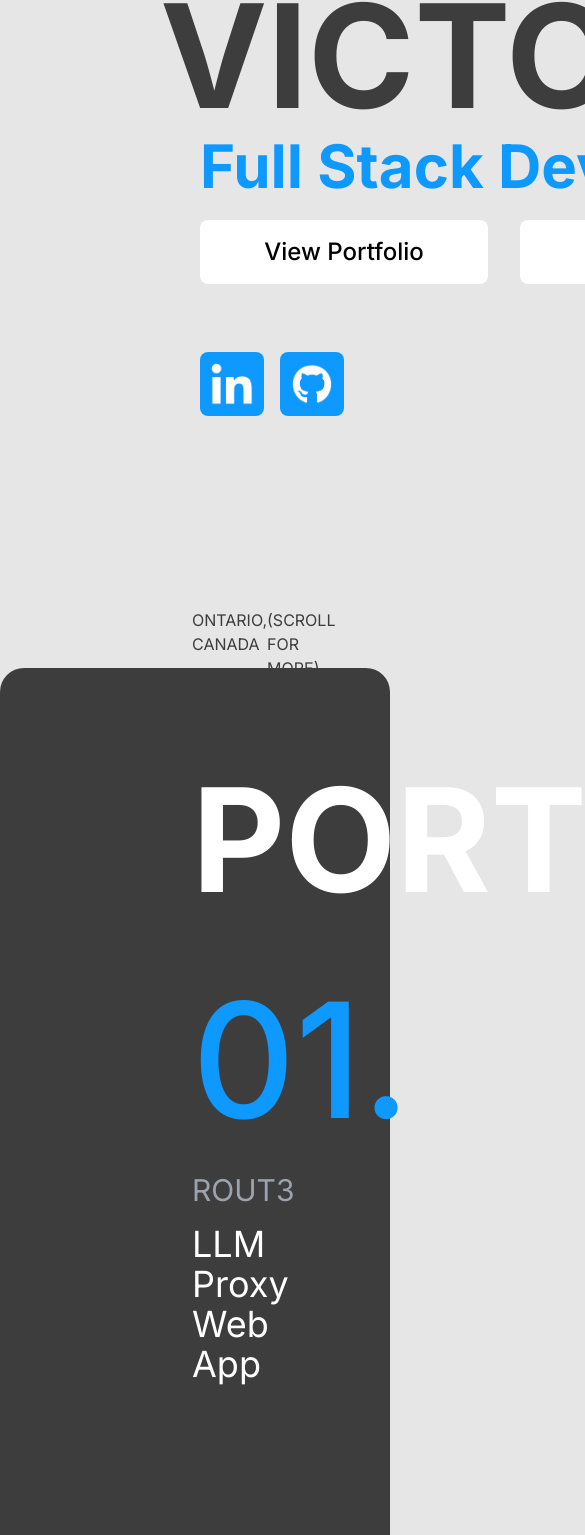
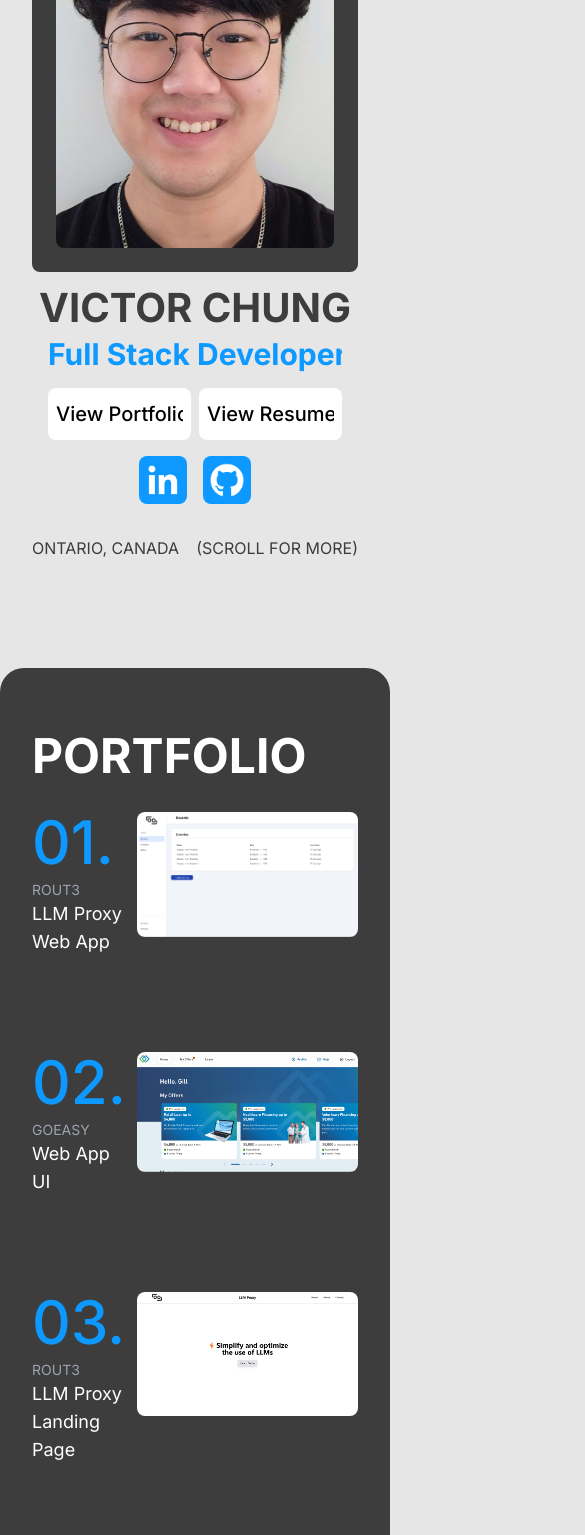
Before and after one commit to TheVicBro/portfolio, a Next.js app: page / in a window 390 px wide. Shown: the part 320-1855 px from the top of the page, 585 px wide, since content can reach past the window. Built offline with nearby package versions, Linux system fonts and the light colour scheme.

Commit message:
Mobile responsiveness added

```diff
--- a/src/app/globals.css
+++ b/src/app/globals.css
@@ -8,14 +8,18 @@ html {
 
 :root {
   background: #E6E6E6;
+  --padding-left: 0.5rem;
+  --padding-right: 0.5rem;
+  --width: 10rem;
+  --width-social: 3rem;
 }
 
 .cursor {
-  width: 50px;
-  height: 50px;
+  width: 20px;
+  height: 20px;
   background-color: #0D99FF;
   color: white;
-  font-size: 8px;
+  font-size: 4px;
   font-weight: 700;
   position: fixed;
   border-radius: 50%;
@@ -28,3 +32,17 @@ html {
   justify-content: center;
   text-align: center;
 }
+
+@media (min-width: 1024px) {
+  :root {
+    --padding-left: 2rem;
+    --padding-right: 2rem;
+    --width: 18rem;
+    --width-social: 4rem;
+  }
+  :cursor {
+    width: 50px;
+    height: 50px;
+    font-size: 8px;
+  }
+}
--- a/src/app/page.tsx
+++ b/src/app/page.tsx
@@ -15,8 +15,28 @@ type FormData = {
 
 export default function Home() {
   const { scrollY } = useScroll();
-  const opacity = useTransform(scrollY, [0, 1500], [1, 0]);
-  const y = useTransform(scrollY, [0, 1500], [0, 200]);
+  const [scrollRange, setScrollRange] = useState({ start: 0, end: 1500 });
+
+  useEffect(() => {
+    const handleResize = () => {
+      if (window.innerWidth < 1024) {
+        setScrollRange({ start: 0, end: 800 });
+      } else {
+        setScrollRange({ start: 0, end: 1500 });
+      }
+    };
+
+    handleResize(); // Set the initial state based on the current width
+    window.addEventListener('resize', handleResize);
+
+    return () => {
+      window.removeEventListener('resize', handleResize);
+    };
+  }, []);
+
+  const opacity = useTransform(scrollY, [scrollRange.start, scrollRange.end], [1, 0]);
+  const y = useTransform(scrollY, [scrollRange.start, scrollRange.end], [0, 200]);
+
   const [isMainClickable, setIsMainClickable] = useState(true);
 
   useEffect(() => {
@@ -142,13 +162,13 @@ export default function Home() {
       >Learn More</motion.div>
       <motion.div
         ref={topRefView}
-        className="flex items-center justify-between 5xl:p-16 p-12 5xl:px-48 px-40 text-lightblack"
+        className="flex items-center justify-between 5xl:p-16 lg:p-12 p-6 5xl:px-48 lg:px-40 px-8 text-lightblack"
         initial={{ opacity: 0, y: -140 }}
         animate={{ opacity: 1, y: 0 }}
         transition={{ duration: 1, ease: 'easeOut' }}
       >
         <div className="5xl:text-6xl text-5xl font-bold">VC</div>
-        <div className="flex items-row 5xl:text-4xl text-3xl font-semibold 5xl:space-x-28 space-x-24">
+        <div className="flex lg:flex-row flex-col lg:items-row 5xl:text-4xl text-2xl font-semibold 5xl:space-x-28 lg:space-x-24 space-x-0 space-y-0">
           {["Portfolio", "About", "Contact"].map((item) => (
             <motion.div
               key={item}
@@ -192,12 +212,12 @@ export default function Home() {
         initial={{ opacity: 1, y: 0 }}
         transition={{ ease: 'easeOut' }}
       >
-        <div className="flex justify-between 5xl:pt-48 5xl:px-48 pt-36 px-40">
-          <div className="flex flex-col justify-between">
+        <div className="flex lg:flex-row flex-col-reverse justify-between 5xl:pt-48 5xl:px-48 lg:pt-36 lg:px-40 px-8">
+          <div className="flex flex-col justify-between lg:text-left text-center">
             <div>
               <div className="truncate">
                 <motion.div
-                  className="mt-4 5xl:text-12xl text-9xl font-bold text-lightblack leading-none"
+                  className="mt-4 5xl:text-12xl 4xl:text-9xl 3xl:text-8.5xl lg:text-7xl text-4.5xl font-bold text-lightblack leading-none"
                   initial={{ y: "100%" }}
                   animate={{ y: "0%" }}
                   transition={{ duration: 1, ease: "easeOut" }}
@@ -205,10 +225,10 @@ export default function Home() {
                   VICTOR CHUNG
                 </motion.div>
               </div>
-              <div className="mt-2 5xl:px-12 px-10">
+              <div className="mt-2 5xl:px-12 lg:px-10 px-4">
                 <div className="truncate pb-2">
                   <motion.div
-                    className="5xl:text-7xl text-6xl font-bold text-skyblue"
+                    className="5xl:text-7xl lg:text-6xl text-3xl font-bold text-skyblue"
                     initial={{ y: "-110%" }}
                     animate={{ y: "0%" }}
                     transition={{ duration: 1, ease: "easeOut" }}
@@ -216,11 +236,11 @@ export default function Home() {
                     Full Stack Developer
                   </motion.div>
                 </div>
-                <div className="5xl:mt-6 mt-4 space-x-8">
+                <div className="flex 5xl:mt-6 mt-2 lg:space-x-8 space-x-2 lg:justify-start justify-center">
                   <motion.button
-                    className="rounded-lg bg-white 5xl:text-3xl text-2xl font-medium 5xl:py-6 py-4 overflow-hidden whitespace-nowrap"
+                    className="rounded-lg bg-white 5xl:text-3xl lg:text-2xl text-xl font-medium 5xl:py-6 lg:py-4 py-3 overflow-hidden whitespace-nowrap"
                     initial={{ width: 0, paddingLeft: 0, paddingRight: 0 }}
-                    animate={{ width: "18rem", paddingLeft: "2rem", paddingRight: "2rem" }}
+                    animate={{ width: "var(--width)", paddingLeft: "var(--padding-left)", paddingRight: "var(--padding-right)" }}
                     transition={{ duration: 1, ease: "easeOut" }}
                     whileTap={{ scale: 0.85 }}
                     onClick={() => portfolioRef.current?.scrollIntoView({ behavior: 'smooth' })}
@@ -228,9 +248,9 @@ export default function Home() {
                     <p className="line-clamp-1">View Portfolio</p>
                   </motion.button>
                   <motion.button
-                    className="rounded-lg bg-white 5xl:text-3xl text-2xl font-medium 5xl:py-6 py-4 overflow-hidden whitespace-nowrap"
+                    className="rounded-lg bg-white 5xl:text-3xl lg:text-2xl text-xl font-medium 5xl:py-6 lg:py-4 py-3 overflow-hidden whitespace-nowrap"
                     initial={{ width: 0, paddingLeft: 0, paddingRight: 0 }}
-                    animate={{ width: "18rem", paddingLeft: "2rem", paddingRight: "2rem" }}
+                    animate={{ width: "var(--width)", paddingLeft: "var(--padding-left)", paddingRight: "var(--padding-right)" }}
                     whileTap={{ scale: 0.85 }}
                     transition={{ duration: 1, ease: "easeOut" }}
                     onClick={openResume}
@@ -240,44 +260,44 @@ export default function Home() {
                 </div>
               </div>
             </div>
-            <div className="flex justify-between items-end">
-              <div className="flex space-x-4 5xl:px-12 px-10">
+            <div className="flex lg:justify-between justify-center items-end">
+              <div className="flex space-x-4 5xl:px-12 lg:px-10 px-4 lg:mt-0 mt-4">
                 <Link href="https://www.linkedin.com/in/victor-chung-ca/" target="_blank" rel="noopener noreferrer">
                   <motion.button
-                    className="flex justify-center items-center rounded-lg bg-skyblue w-16 h-16"
+                    className="flex justify-center items-center rounded-lg bg-skyblue lg:h-16 h-12"
                     initial={{ width: 0 }}
-                    animate={{ width: "4rem" }}
+                    animate={{ width: "var(--width-social)" }}
                     transition={{ duration: 1, ease: "easeOut" }}
                     layout="preserve-aspect"
                     whileTap={{ scale: 0.85 }}
                   >
-                    <div className="w-14 h-14 relative">
+                    <div className="lg:w-14 lg:h-14 w-10 h-10 relative">
                       <Image src="/linkedin.png" alt="LinkedIn" layout="fill" />
                     </div>
                   </motion.button>
                 </Link>
                 <Link href="https://github.com/TheVicBro" target="_blank" rel="noopener noreferrer">
                   <motion.button
-                    className="flex justify-center items-center rounded-lg bg-skyblue w-16 h-16"
+                    className="flex justify-center items-center rounded-lg bg-skyblue lg:h-16 h-12"
                     initial={{ width: 0 }}
-                    animate={{ width: "4rem" }}
+                    animate={{ width: "var(--width-social)" }}
                     transition={{ duration: 1, ease: "easeOut" }}
                     layout="preserve-aspect"
                     whileTap={{ scale: 0.85 }}
                   >
-                    <div className="w-14 h-14 relative">
+                    <div className="lg:w-14 lg:h-14 w-12 h-12 relative">
                       <Image src="/github.png" alt="GitHub" layout="fill" />
                     </div>
                   </motion.button>
                 </Link>
               </div>
               <div className="relative">
-                <div className="absolute z-10 5xl:bottom-40 bottom-28 5xl:right-20 right-16 5xl:w-64 5xl:h-60 w-48 h-40 bg-white rounded-lg"></div>
-                <div className="absolute z-10 bottom-0 5xl:right-48 right-36 5xl:w-64 5xl:h-56 w-48 h-40 bg-white rounded-lg"></div>
+                <div className="absolute z-10 5xl:bottom-40 bottom-28 5xl:right-20 right-16 5xl:w-64 5xl:h-60 4xl:w-48 4xl:h-40 bg-white rounded-lg"></div>
+                <div className="absolute z-10 bottom-0 5xl:right-48 right-36 5xl:w-64 5xl:h-56 4xl:w-48 4xl:h-40 bg-white rounded-lg"></div>
               </div>
             </div>
           </div>
-          <div className="bg-lightblack w-1/4 h-112 5xl:h-160 rounded-lg">
+          <div className="bg-lightblack lg:w-1/4 h-112 5xl:h-160 rounded-lg">
             <motion.div
               initial={{ height: 0 }}
               animate={{ height: "100%" }}
@@ -290,33 +310,33 @@ export default function Home() {
           </div>
         </div>
         <div className="relative">
-          <div className="flex 5xl:mt-64 mt-48 px-48 justify-between text-lightblack">
+          <div className="flex 5xl:mt-64 lg:mt-48 mt-8 lg:px-48 px-8 justify-between text-lightblack">
             <div>ONTARIO, CANADA</div>
             <div>(SCROLL FOR MORE)</div>
           </div>
         </div>
       </motion.div>
-      <div ref={portfolioRef} className="relative bg-lightblack z-20 rounded-3xl px-48 py-16">
+      <div ref={portfolioRef} className="relative bg-lightblack z-20 rounded-3xl lg:px-48 px-8 lg:py-32 py-16">
         <motion.div
           ref={portfolioRefView}
-          className="5xl:text-10xl text-9xl font-bold text-white mb-8"
+          className="5xl:text-10xl lg:text-9xl text-5xl font-bold text-white lg:mb-24 mb-8"
           initial={{ opacity: 0, y: -50 }}
           animate={portfolioInView ? { opacity: 1, y: 0 } : { opacity: 0, y: -50 }}
           transition={{ duration: 0.8, delay: 0.2 }}
         >
           PORTFOLIO
         </motion.div>
-        <div className="flex mb-36">
+        <div className="flex lg:mb-36 mb-24">
           <motion.div
             ref={portfolioItemRef1}
-            className="flex-col w-2/5 mr-8"
+            className="flex-col w-2/5 lg:mr-8 mr-2"
             initial={{ opacity: 0, x: -50 }}
             animate={portfolioItemInView1 ? { opacity: 1, x: 0 } : { opacity: 0, x: -50 }}
             transition={{ duration: 0.8, delay: 0.4 }}
           >
-            <div className="5xl:text-12xl text-10xl font-medium text-skyblue leading-none">01.</div>
-            <div className="5xl:text-4xl text-3xl text-gray-400 mb-4 mt-8">ROUT3</div>
-            <div className="5xl:text-5xl text-4xl text-white">LLM Proxy Web App</div>
+            <div className="5xl:text-12xl lg:text-10xl text-6xl font-medium text-skyblue leading-none">01.</div>
+            <div className="5xl:text-4xl lg:text-3xl text-sm text-gray-400 lg:mb-4 lg:mt-8 mt-2">ROUT3</div>
+            <div className="5xl:text-5xl lg:text-4xl text-lg text-white">LLM Proxy Web App</div>
           </motion.div>
           <motion.div
             className="w-11/12 cursor-none"
@@ -329,17 +349,17 @@ export default function Home() {
             <img src="/rout3.png" alt="rout3" className="object-cover rounded-lg flex-grow" draggable="false" />
           </motion.div>
         </div>
-        <div className="flex mb-36">
+        <div className="flex lg:mb-36 mb-24">
           <motion.div
             ref={portfolioItemRef2}
-            className="flex-col w-2/5 mr-8"
+            className="flex-col w-2/5 lg:mr-8 mr-2"
             initial={{ opacity: 0, x: -50 }}
             animate={portfolioItemInView2 ? { opacity: 1, x: 0 } : { opacity: 0, x: -50 }}
             transition={{ duration: 0.8, delay: 0.4 }}
           >
-            <div className="5xl:text-12xl text-10xl font-medium text-skyblue leading-none">02.</div>
-            <div className="5xl:text-4xl text-3xl  text-gray-400 mb-4 mt-8">GOEASY</div>
-            <div className="5xl:text-5xl text-4xl text-white">Web App UI</div>
+            <div className="5xl:text-12xl lg:text-10xl text-6xl font-medium text-skyblue leading-none">02.</div>
+            <div className="5xl:text-4xl lg:text-3xl text-sm text-gray-400 lg:mb-4 lg:mt-8 mt-2">GOEASY</div>
+            <div className="5xl:text-5xl lg:text-4xl text-lg text-white">Web App UI</div>
           </motion.div>
           <motion.div
             className="w-11/12 cursor-none"
@@ -352,17 +372,17 @@ export default function Home() {
             <img src="/goeasy.png" alt="goeasy" className="object-cover rounded-lg flex-grow" draggable="false" />
           </motion.div>
         </div>
-        <div className="flex mb-36">
+        <div className="flex lg:mb-36 mb-8">
           <motion.div
             ref={portfolioItemRef3}
-            className="flex-col w-2/5 mr-8"
+            className="flex-col w-2/5 lg:mr-8 mr-2"
             initial={{ opacity: 0, x: -50 }}
             animate={portfolioItemInView3 ? { opacity: 1, x: 0 } : { opacity: 0, x: -50 }}
             transition={{ duration: 0.8, delay: 0.4 }}
           >
-            <div className="5xl:text-12xl text-10xl font-medium text-skyblue leading-none">03.</div>
-            <div className="5xl:text-4xl text-3xl text-gray-400 mb-4 mt-8">ROUT3</div>
-            <div className="5xl:text-5xl text-4xl text-white">LLM Proxy Landing Page</div>
+            <div className="5xl:text-12xl lg:text-10xl text-6xl font-medium text-skyblue leading-none">03.</div>
+            <div className="5xl:text-4xl lg:text-3xl text-sm text-gray-400 lg:mb-4 lg:mt-8 mt-2">ROUT3</div>
+            <div className="5xl:text-5xl lg:text-4xl text-lg text-white">LLM Proxy Landing Page</div>
           </motion.div>
           <motion.div
             className="w-11/12 cursor-none"
@@ -376,9 +396,9 @@ export default function Home() {
           </motion.div>
         </div>
       </div>
-      <div ref={aboutRef} className="flex relative px-48 5xl:py-32 py-24 h-screen">
-        <div className="w-1/3 my-12 relative">
-          <div className="relative w-full h-full">
+      <div ref={aboutRef} className="flex lg:flex-row flex-col relative lg:px-48 px-8 5xl:py-32 py-8 lg:h-screen h-auto">
+        <div className="lg:w-1/3 w-full my-12 relative lg:mb-0 mb-8">
+          <div className="relative w-full lg:h-full h-128">
             <Image
               src="/about.png"
               alt="about"
@@ -388,16 +408,16 @@ export default function Home() {
             />
           </div>
         </div>
-        <div className="flex flex-col items-center w-2/3 pl-24 5xl:pt-36 pt-32">
-          <div className="5xl:text-10xl text-8xl font-bold text-center text-lightblack">
+        <div className="flex flex-col items-center lg:w-2/3 lg:pl-24 pl-2 5xl:pt-36 lg:pt-32 pt-4">
+          <div className="5xl:text-10xl lg:text-8xl text-5xl font-bold text-center text-lightblack">
             ABOUT ME
           </div>
-          <div className="5xl:text-4xl text-3xl text-center font-medium 5xl:leading-relaxed leading-normal mt-8">
+          <div className="5xl:text-4xl lg:text-3xl text-xl text-center font-medium 5xl:leading-relaxed leading-normal mt-8">
             I&apos;m a Computer Engineering student at York University with a passion for full-stack development. As Lead Full Stack Developer at Rout3, I led projects like the LLM Proxy Dashboard. At goeasy, I worked as a Front End Developer, enhancing UI/UX for banking applications. My experience also includes optimizing workflows at the Ontario Ministry of Health. I excel in solving complex problems and creating impactful, user-friendly software.
           </div>
           <div>
             <motion.button
-              className="rounded-lg bg-white 5xl:text-3xl text-2xl font-medium 5xl:py-6 py-4 px-8 mt-16"
+              className="rounded-lg bg-white 5xl:text-3xl text-2xl font-medium 5xl:py-6 py-4 px-8 lg:mt-16 m-8"
               whileTap={{ scale: 0.85 }}
               onClick={openResume}
             >
@@ -406,14 +426,14 @@ export default function Home() {
           </div>
         </div>
       </div>
-      <div ref={contactRef} className="z-40 bg-lightblack flex flex-col items-center px-48 5xl:py-32 py-24 h-screen">
-        <div className="flex 5xl:text-10xl text-8xl font-bold text-center text-white">
+      <div ref={contactRef} className="z-40 bg-lightblack flex flex-col items-center lg:px-48 px-8 5xl:py-32 lg:py-24 py-16 lg:h-screen h-auto">
+        <div className="flex 5xl:text-10xl lg:text-8xl text-5xl font-bold text-center text-white">
           CONTACT
         </div>
-        <form onSubmit={handleSubmit}>
+        <form onSubmit={handleSubmit} className="w-full max-w-screen-lg mx-auto">
           <div>
-            <div className="5xl:mt-32 mt-16 flex text-white 5xl:text-5xl text-4xl space-x-8 h-full">
-              <div className="flex flex-col">
+            <div className="flex lg:flex-row flex-col 5xl:mt-32 lg:mt-16 mt-12 text-white 5xl:text-5xl lg:text-4xl text-3xl lg:space-x-8 space-y-4 lg:space-y-0 lg:h-full h-auto">
+              <div className="flex flex-col w-full lg:w-1/2">
                 <div>
                   <div>
                     Name
@@ -423,14 +443,14 @@ export default function Home() {
                     <input
                       type="text"
                       name="name"
-                      className="mt-4 border-4 border-white px-4 py-2 bg-lightblack rounded"
+                      className="mt-4 border-4 border-white px-4 py-2 bg-lightblack rounded w-full lg:max-w-lg max-w-sm mx-auto"
                       value={formData.name}
                       onChange={handleChange}
                       required
                     />
                   </div>
                 </div>
-                <div className="mt-8">
+                <div className="lg:mt-6 mt-4">
                   <div>
                     Email
                     <a className="text-skyblue">*</a>
@@ -439,14 +459,14 @@ export default function Home() {
                     <input
                       type="email"
                       name="email"
-                      className="mt-4 border-4 border-white px-4 py-2 bg-lightblack rounded"
+                      className="mt-4 border-4 border-white px-4 py-2 bg-lightblack rounded w-full lg:max-w-lg max-w-sm mx-auto"
                       value={formData.email}
                       onChange={handleChange}
                       required
                     />
                   </div>
                 </div>
-                <div className="mt-8">
+                <div className="lg:mt-6 mt-4">
                   <div>
                     Company
                     <a className="text-skyblue">*</a>
@@ -455,7 +475,7 @@ export default function Home() {
                     <input
                       type="text"
                       name="company"
-                      className="mt-4 border-4 border-white px-4 py-2 bg-lightblack rounded"
+                      className="mt-4 border-4 border-white px-4 py-2 bg-lightblack rounded w-full lg:max-w-lg max-w-sm mx-auto"
                       value={formData.company}
                       onChange={handleChange}
                       required
@@ -463,7 +483,7 @@ export default function Home() {
                   </div>
                 </div>
               </div>
-              <div className="flex flex-col">
+              <div className="flex flex-col w-full lg:w-1/2 lg:mt-0 mt-4">
                 <div>
                   Inquiry
                   <a className="text-skyblue">*</a>
@@ -471,7 +491,7 @@ export default function Home() {
                 <div>
                   <textarea
                     name="inquiry"
-                    className="mt-4 h-full border-4 border-white p-4 bg-lightblack rounded resize-none"
+                    className="mt-4 border-4 border-white p-4 bg-lightblack rounded w-full lg:max-w-lg max-w-sm mx-auto resize-none"
                     rows={8}
                     value={formData.inquiry}
                     onChange={handleChange}
@@ -481,20 +501,23 @@ export default function Home() {
               </div>
             </div>
           </div>
-          <motion.button
-            className="bg-skyblue text-4xl text-white rounded-lg 5xl:my-12 my-10 p-4" type="submit"
-            whileTap={{ scale: 0.85 }}
-          >
-            Submit
-          </motion.button>
+          <div className="flex justify-center lg:mb-0 mb-8">
+            <motion.button
+              className="bg-skyblue text-4xl text-white rounded-lg 5xl:my-12 my-8 p-4"
+              type="submit"
+              whileTap={{ scale: 0.85 }}
+            >
+              Submit
+            </motion.button>
+          </div>
         </form>
         <div className="flex items-center justify-between w-full 5xl:mt-12 mt-0">
-          <div className="flex 5xl:text-6xl text-6xl font-bold text-left text-white">
+          <div className="flex 5xl:text-6xl lg:text-6xl text-4xl font-bold text-left text-white">
             © 2024 VICTOR CHUNG
           </div>
           <div>
             <motion.button
-              className="bg-skyblue text-white text-6xl rounded-full w-32 h-32"
+              className="bg-skyblue text-white text-5xl rounded-full lg:w-32 lg:h-32 w-24 h-24"
               whileTap={{ scale: 0.85 }}
               onClick={() => topRefView.current?.scrollIntoView({ behavior: 'smooth' })}
             >
--- a/tailwind.config.ts
+++ b/tailwind.config.ts
@@ -14,6 +14,8 @@ const config: Config = {
           "conic-gradient(from 180deg at 50% 50%, var(--tw-gradient-stops))",
       },
       fontSize: {
+        '4.5xl': '2.5rem',
+        '8.5xl': '7rem',
         '9xl': '9rem',
         '10xl': '10rem',
         '11xl': '11rem',
```
